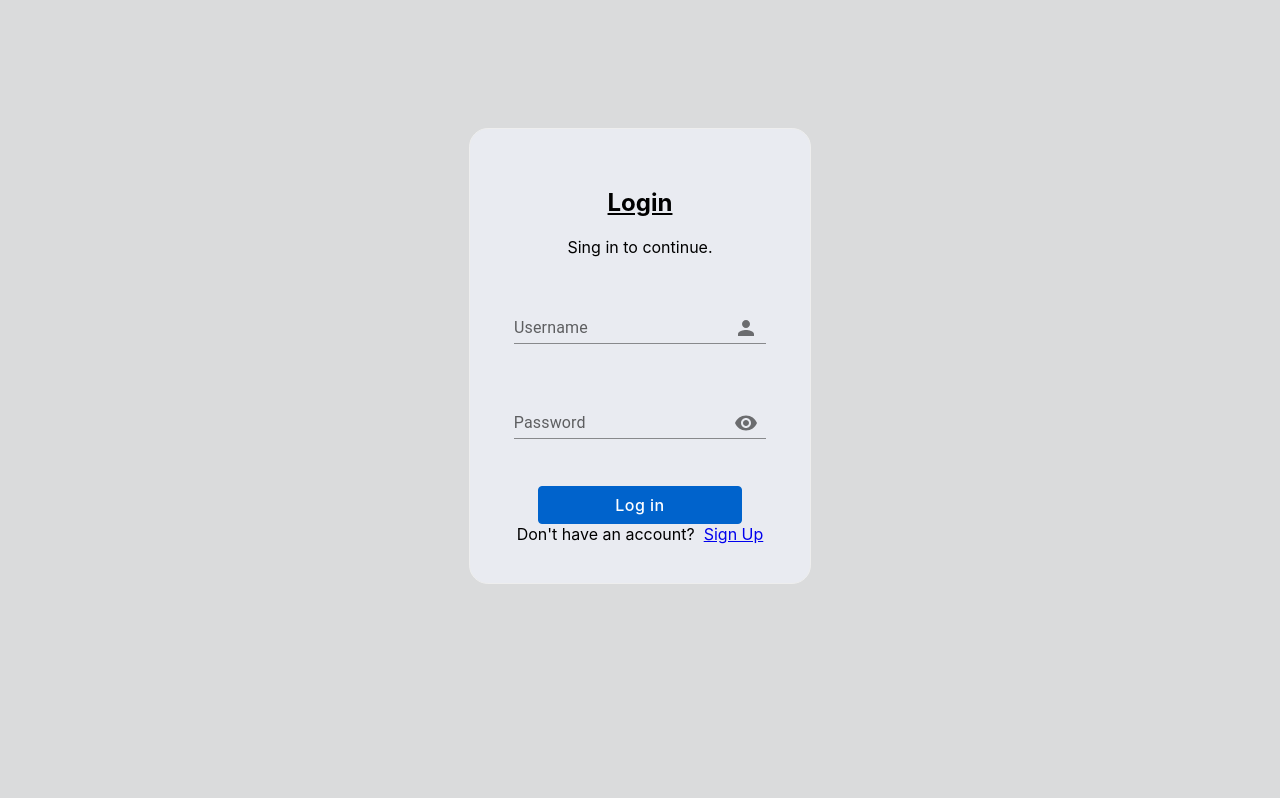
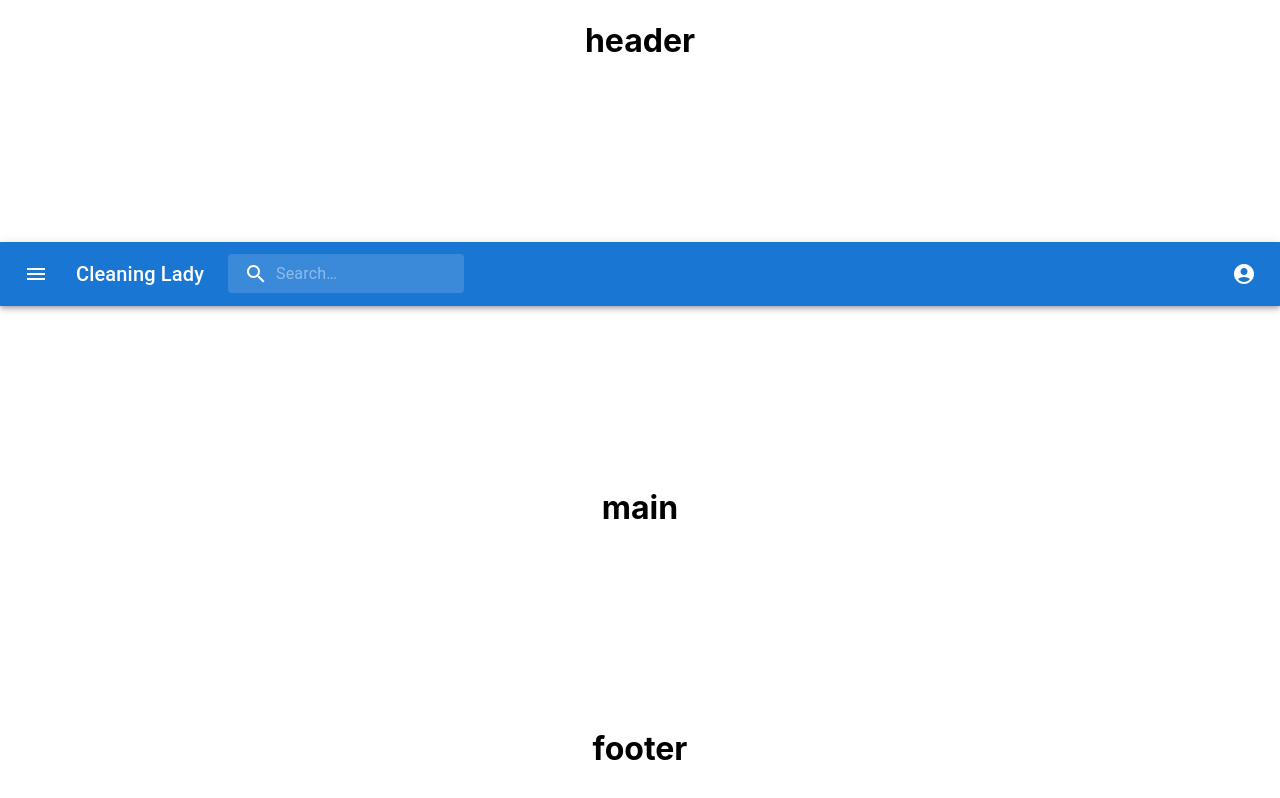
Before and after one commit to MF-164/Housekeeping-Management-System, a React (Create React App) app: page / in a window 1280 px wide. Shown: the top 798 px of the page. Built offline with nearby package versions, Linux system fonts and the light colour scheme.

Commit message:
start home component

```diff
--- a/src/App.js
+++ b/src/App.js
@@ -10,7 +10,8 @@
     <div className="App">
      <BrowserRouter>
      <Routes>
-      <Route path='' element={<Login/>}/>
+      <Route path='' element={<Home/>}/>
+      <Route path='Login' element={<Login/>}/>
       <Route path='home' element={<Home/>}/>
       <Route path='SignUp' element={<SignUp/>}/>
      </Routes>
--- a/src/components/Home/Home.jsx
+++ b/src/components/Home/Home.jsx
@@ -1,29 +1,234 @@
-import React from 'react'
 import './Home.scss'
 import { Link } from 'react-router-dom'
 // import { useSelector } from 'react-redux'
+import * as React from 'react';
+import { styled, alpha } from '@mui/material/styles';
+import AppBar from '@mui/material/AppBar';
+import Box from '@mui/material/Box';
+import Toolbar from '@mui/material/Toolbar';
+import IconButton from '@mui/material/IconButton';
+import Typography from '@mui/material/Typography';
+import InputBase from '@mui/material/InputBase';
+import MenuItem from '@mui/material/MenuItem';
+import Menu from '@mui/material/Menu';
+import MenuIcon from '@mui/icons-material/Menu';
+import SearchIcon from '@mui/icons-material/Search';
+import AccountCircle from '@mui/icons-material/AccountCircle';
+import MoreIcon from '@mui/icons-material/MoreVert';
 
+const Search = styled('div')(({ theme }) => ({
+  position: 'relative',
+  borderRadius: theme.shape.borderRadius,
+  backgroundColor: alpha(theme.palette.common.white, 0.15),
+  '&:hover': {
+    backgroundColor: alpha(theme.palette.common.white, 0.25),
+  },
+  marginRight: theme.spacing(2),
+  marginLeft: 0,
+  width: '100%',
+  [theme.breakpoints.up('sm')]: {
+    marginLeft: theme.spacing(3),
+    width: 'auto',
+  },
+}));
 
+const SearchIconWrapper = styled('div')(({ theme }) => ({
+  padding: theme.spacing(0, 2),
+  height: '100%',
+  position: 'absolute',
+  pointerEvents: 'none',
+  display: 'flex',
+  alignItems: 'center',
+  justifyContent: 'center',
+}));
+
+const StyledInputBase = styled(InputBase)(({ theme }) => ({
+  color: 'inherit',
+  '& .MuiInputBase-input': {
+    padding: theme.spacing(1, 1, 1, 0),
+    // vertical padding + font size from searchIcon
+    paddingLeft: `calc(1em + ${theme.spacing(4)})`,
+    transition: theme.transitions.create('width'),
+    width: '100%',
+    [theme.breakpoints.up('md')]: {
+      width: '20ch',
+    },
+  },
+}));
 
 const Home = () => {
+  const [anchorEl, setAnchorEl] = React.useState(null);
+  const [mobileMoreAnchorEl, setMobileMoreAnchorEl] = React.useState(null);
 
+  const isMenuOpen = Boolean(anchorEl);
+  const isMobileMenuOpen = Boolean(mobileMoreAnchorEl);
+
+  const handleProfileMenuOpen = (event) => {
+    setAnchorEl(event.currentTarget);
+  };
+
+  const handleMobileMenuClose = () => {
+    setMobileMoreAnchorEl(null);
+  };
+
+  const handleMenuClose = () => {
+    setAnchorEl(null);
+    handleMobileMenuClose();
+  };
+
+  const handleMobileMenuOpen = (event) => {
+    setMobileMoreAnchorEl(event.currentTarget);
+  };
+
+  const menuId = 'primary-search-account-menu';
+  const renderMenu = (
+    <Menu
+      anchorEl={anchorEl}
+      anchorOrigin={{
+        vertical: 'top',
+        horizontal: 'right',
+      }}
+      id={menuId}
+      keepMounted
+      transformOrigin={{
+        vertical: 'top',
+        horizontal: 'right',
+      }}
+      open={isMenuOpen}
+      onClose={handleMenuClose}
+    >
+      <MenuItem onClick={handleMenuClose}>
+        <Link to='/Login' className='connect'>Login</Link>
+      </MenuItem>
+      <MenuItem onClick={handleMenuClose}>
+        <Link to='/SignUp' className='connect'>Sing Up</Link>
+      </MenuItem>
+      <MenuItem onClick={handleMenuClose}>My account</MenuItem>
+    </Menu>
+  );
+
+  const mobileMenuId = 'primary-search-account-menu-mobile';
+  const renderMobileMenu = (
+    <Menu
+      anchorEl={mobileMoreAnchorEl}
+      anchorOrigin={{
+        vertical: 'top',
+        horizontal: 'right',
+      }}
+      id={mobileMenuId}
+      keepMounted
+      transformOrigin={{
+        vertical: 'top',
+        horizontal: 'right',
+      }}
+      open={isMobileMenuOpen}
+      onClose={handleMobileMenuClose}
+    >
+      <MenuItem onClick={handleProfileMenuOpen}>
+        <IconButton
+          size="large"
+          aria-label="account of current user"
+          aria-controls="primary-search-account-menu"
+          aria-haspopup="true"
+          color="inherit"
+        >
+          <AccountCircle />
+        </IconButton>
+        <p>My account</p>
+      </MenuItem>
+    </Menu>
+  );
 
   // const cleaningLadies = useSelector(s => s.allCleaningLadies.ladies)
   return (
     <div className='home'>
       <header><h1>header</h1></header>
       <nav>
-                <h1>navigate</h1>
-                <Link to='./Login'>Log in</Link>
-                <Link to='./SingUp'>Sing Up</Link>
+        <Box sx={{ flexGrow: 1 }}>
+          <AppBar position="static">
+            <Toolbar>
+              <IconButton
+                size="large"
+                edge="start"
+                color="inherit"
+                aria-label="open drawer"
+                sx={{ mr: 2 }}
+              >
+                <MenuIcon />
+              </IconButton>
+              <Typography
+                variant="h6"
+                noWrap
+                component="div"
+                sx={{ display: { xs: 'none', sm: 'block' } }}
+              >
+                Cleaning Lady
+              </Typography>
+              <Search>
+                <SearchIconWrapper>
+                  <SearchIcon />
+                </SearchIconWrapper>
+                <StyledInputBase
+                  placeholder="Search…"
+                  inputProps={{ 'aria-label': 'search' }}
+                />
+              </Search>
+              <Box sx={{ flexGrow: 1 }} />
+              <Box sx={{ display: { xs: 'none', md: 'flex' } }}>
+                <IconButton
+                  size="large"
+                  edge="end"
+                  aria-label="account of current user"
+                  aria-controls={menuId}
+                  aria-haspopup="true"
+                  onClick={handleProfileMenuOpen}
+                  color="inherit"
+                >
+                  <AccountCircle />
+                </IconButton>
+              </Box>
+              <Box sx={{ display: { xs: 'flex', md: 'none' } }}>
+                <IconButton
+                  size="large"
+                  aria-label="show more"
+                  aria-controls={mobileMenuId}
+                  aria-haspopup="true"
+                  onClick={handleMobileMenuOpen}
+                  color="inherit"
+                >
+                  <MoreIcon />
+                </IconButton>
+              </Box>
+            </Toolbar>
+          </AppBar>
+          {renderMobileMenu}
+          {renderMenu}
+        </Box>
       </nav>
       <main><h1>main</h1>
-                {/* {cleaningLadies.map((lady, index) => {
-
-                })} */}
+        {/* {cleaningLadies.map((lady, index) => {})} */}
       </main>
       <footer><h1>footer</h1></footer>
     </div>
+
+
+
+
+
+
+    // <div className='home'>
+    //   <header><h1>header</h1></header>
+    //   <nav>
+    //     <h1>navigate</h1>
+    //     <Link to='/SignUp'>Sing Up</Link>
+    //   </nav>
+    //   <main><h1>main</h1>
+    //     {/* {cleaningLadies.map((lady, index) => {
+
+    //             })} */}
+    //   </main>
+    //   <footer><h1>footer</h1></footer>
+    // </div>
   )
 }
 
--- a/src/components/Home/Home.scss
+++ b/src/components/Home/Home.scss
@@ -2,6 +2,11 @@
     width: 100%;
     height: 950px;
     display: grid;
-    grid-template-rows: 0.5rf, 1rf, 10rf, 0.5rf;
+    grid-template-rows: 1fr, 3fr, 20fr, 1fr;
+    grid-template-columns: auto;
     grid-template-areas: 'header', 'nav', 'main', 'footer';
 }
+.connect{
+    color: black;
+    text-decoration-line: none;
+}
```
Lines whose indentation alone changed are shown as unchanged.
